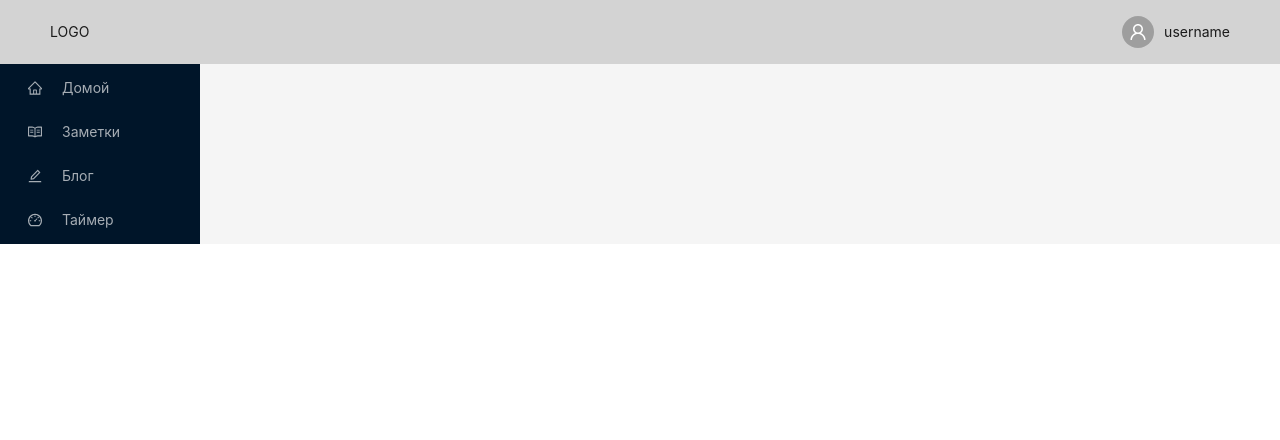
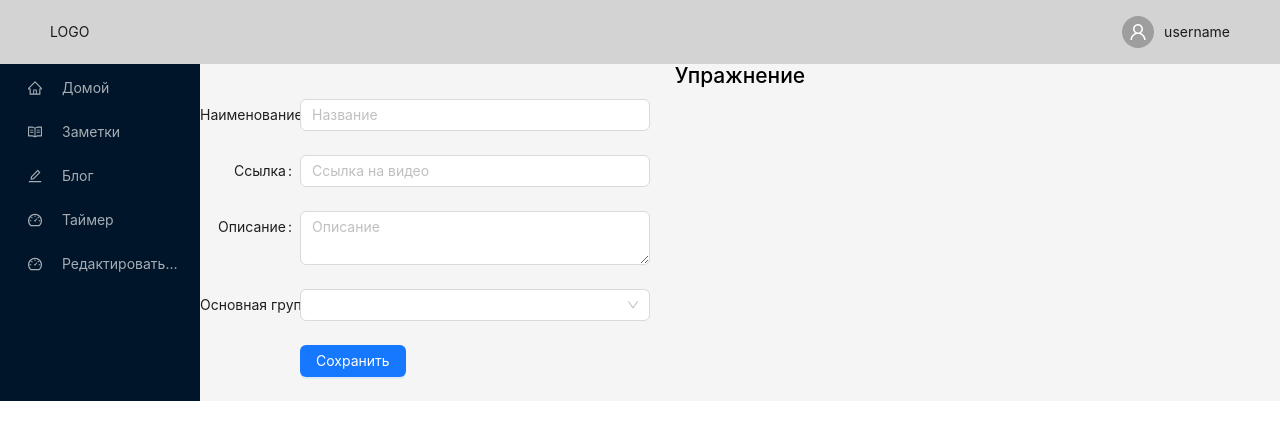
Before and after one commit to LilyMaksutova/my-react-project, a React (Create React App) app: page /editex in a window 1280 px wide. Shown: the top 440 px of the page. Built offline with nearby package versions, Linux system fonts and the light colour scheme.

Commit message:
create edit page

```diff
--- a/src/App.jsx
+++ b/src/App.jsx
@@ -11,6 +11,7 @@ import PostDetails from './components/PostDetails';
 import Blog from './components/Blog';
 import Timer from './components/Timer';
 import Home from './components/Home';
+import EditExercise from './components/EditExercise';
 
 const { Header } = Layout;
 
@@ -35,6 +36,7 @@ function App() {
             <Route path="/blog/" element={<Blog />} />
             <Route path="/blog/:id" element={<PostDetails />} />
             <Route path="/timer/" element={<Timer />} />
+            <Route path="/editex/" element={<EditExercise />} />
           </Routes>
         </Layout>
       </Layout>
--- /dev/null
+++ b/src/components/EditExercise.jsx
@@ -0,0 +1,68 @@
+/* eslint-disable react/jsx-props-no-spreading */
+import React, { useState } from 'react';
+import { Button, Form, Input, Select } from 'antd';
+
+function EditExercise() {
+  const [form] = Form.useForm();
+  const [formLayout, setFormLayout] = useState('horizontal');
+  const onFormLayoutChange = ({ layout }) => {
+    setFormLayout(layout);
+  };
+  const formItemLayout =
+    formLayout === 'horizontal'
+      ? {
+          labelCol: {
+            span: 4,
+          },
+          wrapperCol: {
+            span: 14,
+          },
+        }
+      : null;
+  const buttonItemLayout =
+    formLayout === 'horizontal'
+      ? {
+          wrapperCol: {
+            span: 14,
+            offset: 4,
+          },
+        }
+      : null;
+  return (
+    <div>
+      <h2 style={{ textAlign: 'center' }}>Упражнение</h2>
+      <Form
+        {...formItemLayout}
+        layout={formLayout}
+        form={form}
+        initialValues={{
+          layout: formLayout,
+        }}
+        onValuesChange={onFormLayoutChange}
+        style={{
+          maxWidth: formLayout === 'inline' ? 'none' : 600,
+        }}
+      >
+        <Form.Item label="Наименование">
+          <Input placeholder="Название" />
+        </Form.Item>
+        <Form.Item label="Ссылка">
+          <Input placeholder="Ссылка на видео" />
+        </Form.Item>
+        <Form.Item label="Описание">
+          <Input.TextArea placeholder="Описание" />
+        </Form.Item>
+        <Form.Item label="Основная группа мышц">
+          <Select>
+            <Select.Option value="demo">Выпадашка</Select.Option>
+          </Select>
+        </Form.Item>
+        <Form.Item {...buttonItemLayout}>
+          <Button type="primary">Сохранить</Button>
+        </Form.Item>
+      </Form>
+    </div>
+  );
+}
+
+export default EditExercise;
--- a/src/components/Navbar.jsx
+++ b/src/components/Navbar.jsx
@@ -43,6 +43,12 @@ const items = [
       Таймер
     </Link>,
   ]),
+  getItem([
+    <Link to="/editex">
+      <DashboardOutlined style={{ marginRight: '20px' }} />
+      Редактировать упражнение
+    </Link>,
+  ]),
 ];
 
 function Navbar() {
```
